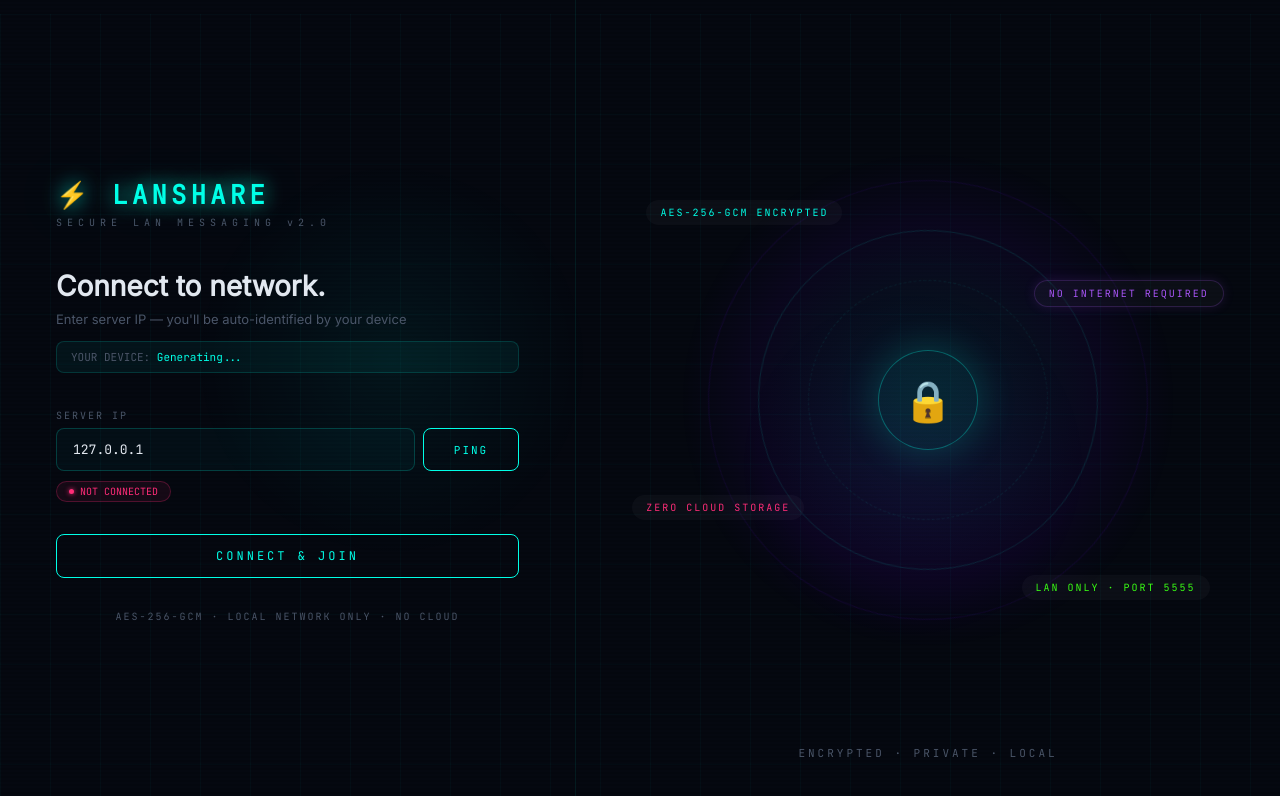
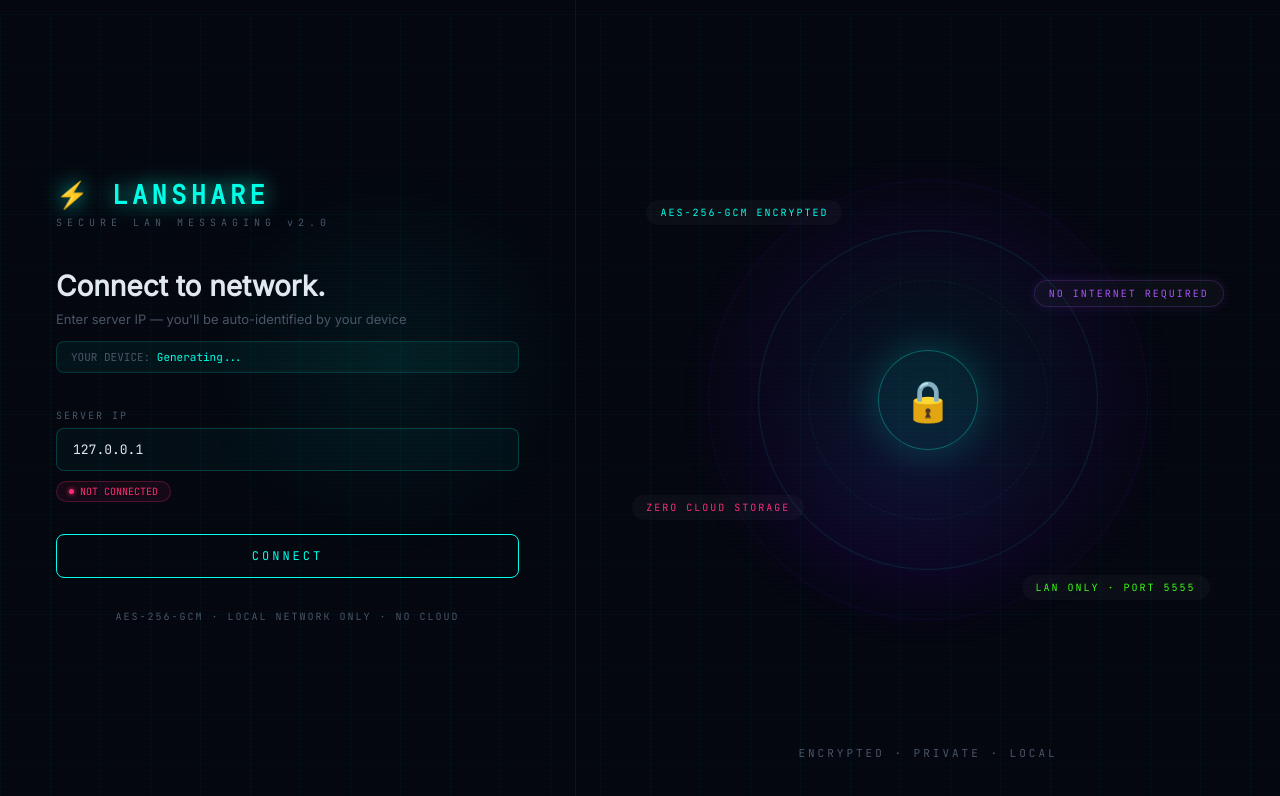
Before and after one commit to DevXDividends/LanShareCPP-v2, a React app in the folder frontend/: page / in a window 1280 px wide. Shown: the top 796 px of the page. Built offline with nearby package versions, Linux system fonts and the light colour scheme; no server answers; the HTML template or start-up script is replaced by a standard one.

Commit message:
pinpoint React Browser setup here

```diff
--- a/frontend/src/pages/LoginPage.jsx
+++ b/frontend/src/pages/LoginPage.jsx
@@ -1,4 +1,4 @@
-import { useState, useEffect } from "react";
+import { useState } from "react";
 import { useChatStore } from "../store/chatStore";
 
 export default function LoginPage({ send }) {
@@ -6,8 +6,6 @@ export default function LoginPage({ send }) {
   const [isConnecting, setIsConnecting] = useState(false);
   const connected = useChatStore((s) => s.connected);
 
-  // Get device hostname — browser mein direct nahi milta
-  // toh machine name use karenge ya random ID
   const getHostname = () => {
     const stored = localStorage.getItem("lanshare_hostname");
     if (stored) return stored;
@@ -17,25 +15,13 @@ export default function LoginPage({ send }) {
   };
 
   const handleConnect = () => {
-    if (!ip) return;
+    if (!ip || isConnecting) return;
     setIsConnecting(true);
     localStorage.setItem("lanshare_ip", ip);
     const hostname = getHostname();
     send({ type: "connect", ip, port: "5555", hostname });
-    setTimeout(() => setIsConnecting(false), 2000);
+    setTimeout(() => setIsConnecting(false), 3000);
   };
-
-  // Auto connect on load if IP saved
-  useEffect(() => {
-    if (connected) return;
-    const savedIP = localStorage.getItem("lanshare_ip");
-    if (savedIP) {
-      setTimeout(() => {
-        const hostname = getHostname();
-        send({ type: "connect", ip: savedIP, port: "5555", hostname });
-      }, 1000);
-    }
-  }, []);
 
   return (
     <div style={{
@@ -45,7 +31,6 @@ export default function LoginPage({ send }) {
       <div className="grid-bg" />
       <div className="scanlines" />
 
-      {/* Glow orbs */}
       <div style={{
         position: "fixed", top: "20%", left: "15%",
         width: 400, height: 400, borderRadius: "50%",
@@ -94,7 +79,7 @@ export default function LoginPage({ send }) {
             Enter server IP — you'll be auto-identified by your device
           </div>
 
-          {/* Device name display */}
+          {/* Device name */}
           <div style={{
             marginTop: 14, padding: "8px 14px",
             background: "rgba(0,255,231,0.05)",
@@ -105,8 +90,7 @@ export default function LoginPage({ send }) {
           }}>
             <span style={{ color: "var(--text-muted)" }}>YOUR DEVICE: </span>
             <span style={{ color: "var(--cyan)" }}>
-              {localStorage.getItem("lanshare_hostname") ||
-                "Generating..."}
+              {localStorage.getItem("lanshare_hostname") || "Generating..."}
             </span>
           </div>
         </div>
@@ -120,7 +104,6 @@ export default function LoginPage({ send }) {
             fontFamily: "'JetBrains Mono', monospace",
             textTransform: "uppercase"
           }}>Server IP</label>
-          <div style={{ display: "flex", gap: 8 }}>
           <input
             className="input-neon"
             value={ip}
@@ -128,15 +111,6 @@ export default function LoginPage({ send }) {
             placeholder="192.168.1.x"
             onKeyDown={(e) => e.key === "Enter" && handleConnect()}
           />
-            <button
-              className="btn-neon"
-              onClick={handleConnect}
-              disabled={isConnecting}
-              style={{ whiteSpace: "nowrap", minWidth: 96, fontSize: 11 }}
-            >
-              {isConnecting ? "···" : connected ? "✓ OK" : "PING"}
-            </button>
-          </div>
 
           {/* Status pill */}
           <div style={{
@@ -160,18 +134,17 @@ export default function LoginPage({ send }) {
           </div>
         </div>
 
-        {/* Connect button */}
+        {/* Single Connect Button */}
         <button
           className="btn-neon"
           onClick={handleConnect}
           disabled={isConnecting}
           style={{
             width: "100%", padding: "13px 0",
-            fontSize: 12, letterSpacing: 3,
-            marginTop: 12
+            fontSize: 12, letterSpacing: 3, marginTop: 12
           }}
         >
-          {connected ? "✓ CONNECTED — JOINING..." : "CONNECT & JOIN"}
+          {isConnecting ? "CONNECTING···" : connected ? "✓ CONNECTED" : "CONNECT"}
         </button>
 
         {/* Footer */}
@@ -199,20 +172,17 @@ export default function LoginPage({ send }) {
           pointerEvents: "none"
         }} />
         <div style={{
-          position: "absolute", width: 340, height: 340,
-          borderRadius: "50%",
+          position: "absolute", width: 340, height: 340, borderRadius: "50%",
           border: "1px solid rgba(0,255,231,0.12)",
           animation: "spin 20s linear infinite"
         }} />
         <div style={{
-          position: "absolute", width: 440, height: 440,
-          borderRadius: "50%",
+          position: "absolute", width: 440, height: 440, borderRadius: "50%",
           border: "1px solid rgba(112,0,255,0.1)",
           animation: "spin 30s linear infinite reverse"
         }} />
         <div style={{
-          position: "absolute", width: 240, height: 240,
-          borderRadius: "50%",
+          position: "absolute", width: 240, height: 240, borderRadius: "50%",
           border: "1px dashed rgba(0,255,231,0.08)",
           animation: "spin 15s linear infinite"
         }} />
@@ -221,10 +191,8 @@ export default function LoginPage({ send }) {
           width: 100, height: 100, borderRadius: "50%",
           background: "rgba(0,255,231,0.06)",
           border: "1px solid rgba(0,255,231,0.3)",
-          display: "flex", alignItems: "center",
-          justifyContent: "center",
-          boxShadow: "0 0 40px rgba(0,255,231,0.2)",
-          fontSize: 40
+          display: "flex", alignItems: "center", justifyContent: "center",
+          boxShadow: "0 0 40px rgba(0,255,231,0.2)", fontSize: 40
         }}>🔒</div>
 
         {[
```
Lines whose indentation alone changed are shown as unchanged.
